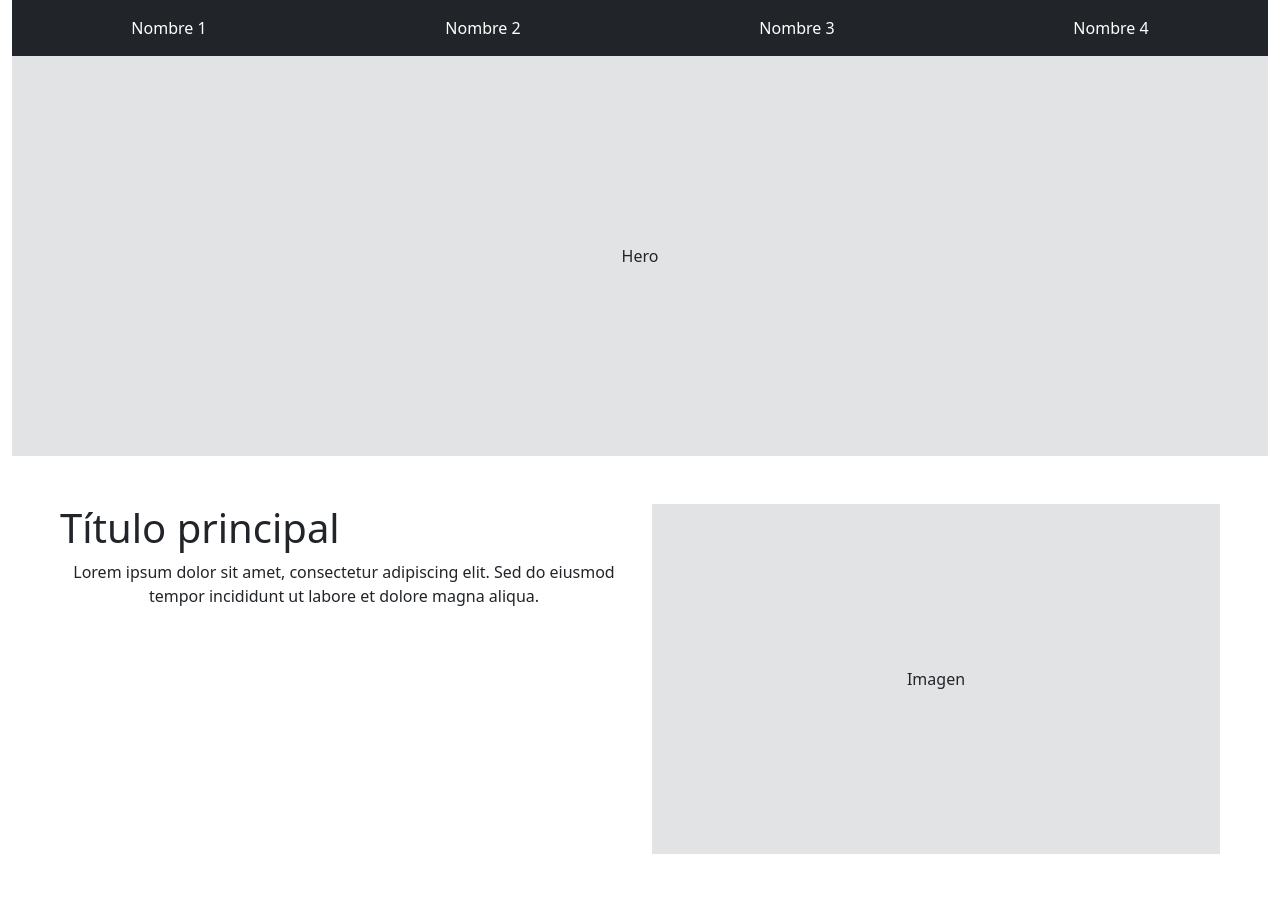
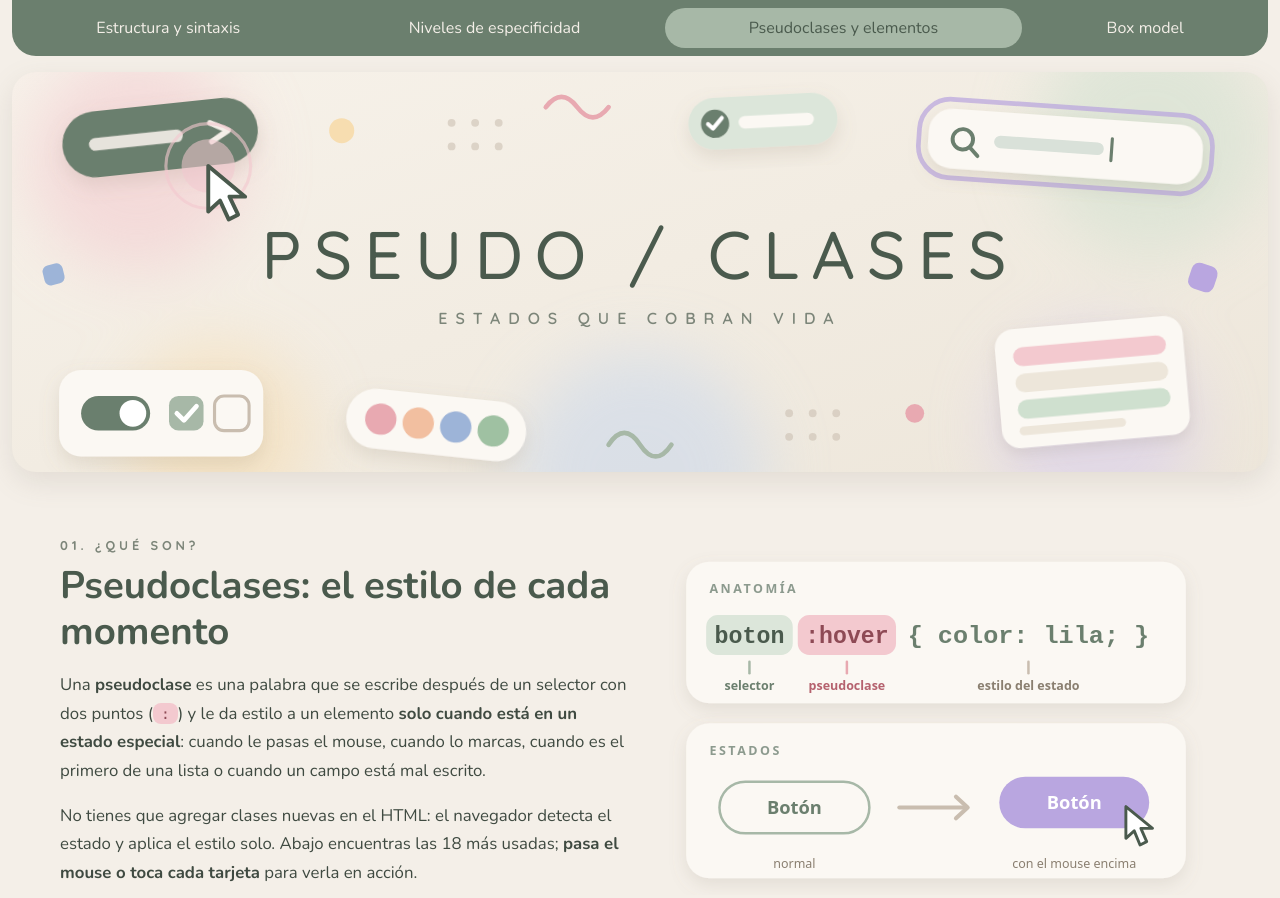
Before and after one commit to nicv25/miprimeraflexbox, a plain HTML site: page pseudoclases/index.html in a window 1280 px wide. Shown: the top 898 px of the page. Drawn offline with nearby package versions, Linux system fonts and the light colour scheme.

Commit message:
agrego diseño pastel, banner e imagen explicativa de pseudoclases

```diff
--- a/pseudoclases/index.html
+++ b/pseudoclases/index.html
@@ -4,10 +4,14 @@
 <head>
     <meta charset="UTF-8">
     <meta name="viewport" content="width=device-width, initial-scale=1.0">
-    <title>Cuadrícula con Bootstrap</title>
+    <title>Pseudoclases CSS</title>
 
     <!-- Bootstrap: el CSS se carga desde internet (CDN) -->
     <link href="https://cdn.jsdelivr.net/npm/bootstrap@5.3.3/dist/css/bootstrap.min.css" rel="stylesheet">
+    <!-- Tipografías: Quicksand (títulos redondos) y Nunito (texto relajado) -->
+    <link rel="preconnect" href="https://fonts.googleapis.com">
+    <link rel="preconnect" href="https://fonts.gstatic.com" crossorigin>
+    <link href="https://fonts.googleapis.com/css2?family=Nunito:wght@400;600;700&family=Quicksand:wght@500;600;700&display=swap" rel="stylesheet">
     <!-- Nuestro CSS va DESPUÉS de Bootstrap para poder ajustar cosas -->
     <link rel="stylesheet" href="style.css">
 </head>
@@ -18,7 +22,7 @@
     <div class="container-fluid">
 
         <!-- 1. MENÚ: hamburguesa en celular/tablet, 4 links en fila en escritorio -->
-        <nav class="navbar navbar-expand-xl bg-dark" data-bs-theme="dark">
+        <nav class="navbar navbar-expand-xl menu" data-bs-theme="dark">
             <button class="navbar-toggler ms-auto" type="button" data-bs-toggle="collapse"
                 data-bs-target="#menuPrincipal" aria-controls="menuPrincipal" aria-expanded="false"
                 aria-label="Mostrar u ocultar el menú">
@@ -26,30 +30,36 @@
             </button>
             <div class="collapse navbar-collapse" id="menuPrincipal">
                 <div class="navbar-nav nav-fill w-100">
-                    <a class="nav-link text-white" href="#"> Nombre 1 </a>
-                    <a class="nav-link text-white" href="#"> Nombre 2 </a>
-                    <a class="nav-link text-white" href="#"> Nombre 3 </a>
-                    <a class="nav-link text-white" href="#"> Nombre 4 </a>
+                    <a class="nav-link" href="#">Estructura y sintaxis</a>
+                    <a class="nav-link" href="#">Niveles de especificidad</a>
+                    <a class="nav-link active" aria-current="page" href="#">Pseudoclases y elementos</a>
+                    <a class="nav-link" href="#">Box model</a>
                 </div>
             </div>
         </nav>
 
-        <!-- 2. BANNER: cuadro grande con la X -->
-        <header class="banner bg-secondary-subtle d-flex justify-content-center align-items-center">
-            Hero
+        <!-- 2. BANNER: ilustración de fondo + título encima -->
+        <header class="banner d-flex flex-column justify-content-center align-items-center text-center">
+            <h1 class="banner-titulo">PSEUDO / CLASES</h1>
+            <p class="banner-subtitulo">ESTADOS QUE COBRAN VIDA</p>
         </header>
 
         <!-- 3. PRESENTACIÓN: texto | imagen -->
-        <section class="row row-cols-1 row-cols-xl-2 p-5">
-            <div class="col d-flex flex-column text-center align-items-start">
-                <h1>Título principal</h1>
-                <p>Lorem ipsum dolor sit amet, consectetur adipiscing elit. Sed do eiusmod tempor incididunt ut labore
-                    et dolore magna aliqua.</p>
+        <section class="row row-cols-1 row-cols-xl-2 p-4 p-md-5 align-items-center presentacion">
+            <div class="col d-flex flex-column align-items-start">
+                <span class="etiqueta">01. ¿QUÉ SON?</span>
+                <h2 class="titulo-principal">Pseudoclases: el estilo de cada momento</h2>
+                <p>Una <strong>pseudoclase</strong> es una palabra que se escribe después de un selector con dos
+                    puntos (<code>:</code>) y le da estilo a un elemento <strong>solo cuando está en un estado
+                    especial</strong>: cuando le pasas el mouse, cuando lo marcas, cuando es el primero de una lista o
+                    cuando un campo está mal escrito.</p>
+                <p>No tienes que agregar clases nuevas en el HTML: el navegador detecta el estado y aplica el estilo
+                    solo. Abajo encuentras las 18 más usadas; <strong>pasa el mouse o toca cada tarjeta</strong> para
+                    verla en acción.</p>
             </div>
             <div class="col d-block d-md-none d-xl-block">
-                <div class="imagen bg-secondary-subtle d-flex justify-content-center align-items-center">
-                    Imagen
-                </div>
+                <img src="img/anatomia-pseudoclase.svg" class="imagen"
+                    alt="Anatomía de una pseudoclase: selector boton, pseudoclase :hover y el estilo; el botón cambia de color con el mouse encima">
             </div>
         </section>
 
--- a/pseudoclases/style.css
+++ b/pseudoclases/style.css
@@ -1,14 +1,132 @@
 /* Bootstrap hace casi todo. Aquí solo van los ajustes que él no trae. */
 
-/* Alturas de las cajas */
+/* Paleta pastel (inspirada en la referencia "Calm kit") */
+:root {
+    --salvia: #6B7F6E;
+    --salvia-oscuro: #4A5A4D;
+    --musgo: #A7B8A7;
+    --niebla: #D9E1D9;
+    --marfil: #F4EFE8;
+    --crema: #FBF8F3;
+    --arena: #C9BDAF;
+    --rosa: #F3C9CF;
+    --durazno: #F2BFA0;
+    --cielo: #C9D8EE;
+    --lila: #B9A6E0;
+    --miel: #F7DDB0;
+    --texto: #3F4A41;
+    --texto-suave: #7C8579;
+    --sombra: 0 10px 28px rgba(138, 127, 112, .16);
+    --radio: 24px;
+}
+
+body {
+    background-color: var(--marfil);
+    color: var(--texto);
+    font-family: 'Nunito', 'Segoe UI', sans-serif;
+}
+
+/* Títulos redondos */
+h1, h2, h3, /* Celular (menos de 768px): banner más bajito */
+@media (max-width: 767px) {
+    .banner {
+        height: 280px;
+    }
+}
+
+.banner-titulo {
+    font-family: 'Quicksand', 'Nunito', sans-serif;
+}
+
+/* Menú */
+.menu {
+    background-color: var(--salvia);
+    border-radius: 0 0 var(--radio) var(--radio);
+}
+
+.menu .nav-link {
+    color: var(--marfil);
+    border-radius: 999px;
+    transition: background-color .25s;
+}
+
+/* Pseudo clase :hover -> al pasar el mouse */
+.menu .nav-link:hover,
+.menu .nav-link.active {
+    background-color: var(--musgo);
+    color: var(--salvia-oscuro);
+}
+
+/* Banner */
 .banner {
     height: 400px;
+    margin: 16px 0;
+    border-radius: var(--radio);
+    background: var(--crema) url("img/banner-pseudoclases.svg") center / cover no-repeat;
+    box-shadow: var(--sombra);
+    padding: 16px;
+}
+
+/* Celular (menos de 768px): banner más bajito */
+@media (max-width: 767px) {
+    .banner {
+        height: 280px;
+    }
+}
+
+.banner-titulo {
+    font-weight: 500;
+    font-size: clamp(2rem, 6vw, 4.2rem);
+    letter-spacing: .18em;
+    color: var(--salvia-oscuro);
+    margin: 0;
+}
+
+.banner-subtitulo {
+    font-family: 'Quicksand', sans-serif;
+    font-weight: 600;
+    font-size: clamp(.75rem, 1.6vw, 1rem);
+    letter-spacing: .5em;
+    color: var(--texto-suave);
+    margin: 12px 0 0;
+}
+
+/* Presentación */
+.etiqueta {
+    font-family: 'Quicksand', sans-serif;
+    font-weight: 700;
+    font-size: .8rem;
+    letter-spacing: .3em;
+    color: var(--texto-suave);
+    margin-bottom: 8px;
+}
+
+.titulo-principal {
+    font-weight: 700;
+    color: var(--salvia-oscuro);
+    font-size: clamp(1.6rem, 3vw, 2.4rem);
+    margin-bottom: 16px;
+}
+
+.presentacion p {
+    font-size: 1.05rem;
+    line-height: 1.7;
+}
+
+.presentacion code {
+    background-color: var(--rosa);
+    color: #8E4A55;
+    padding: 2px 8px;
+    border-radius: 8px;
 }
 
 /* Celular y tablet (menos de 1200px): la imagen queda debajo del texto */
 /* Por defecto Bootstrap ya la apila, así que solo ajustamos su tamaño */
 .imagen {
+    display: block;
+    width: 100%;
     height: 250px;
+    object-fit: contain;
 }
 
 /* Escritorio (1200px en adelante): la imagen queda al lado del texto */
@@ -27,10 +145,3 @@
     justify-content: center;
     align-items: center;
 }
-
-
-
-/* Pseudo clase :hover -> al pasar el mouse */
-.nav-link:hover {
-    background-color: #1abc9c;
-}
```
Also changed, not shown: pseudoclases/img/anatomia-pseudoclase.svg (added), pseudoclases/img/banner-pseudoclases.svg (added).
